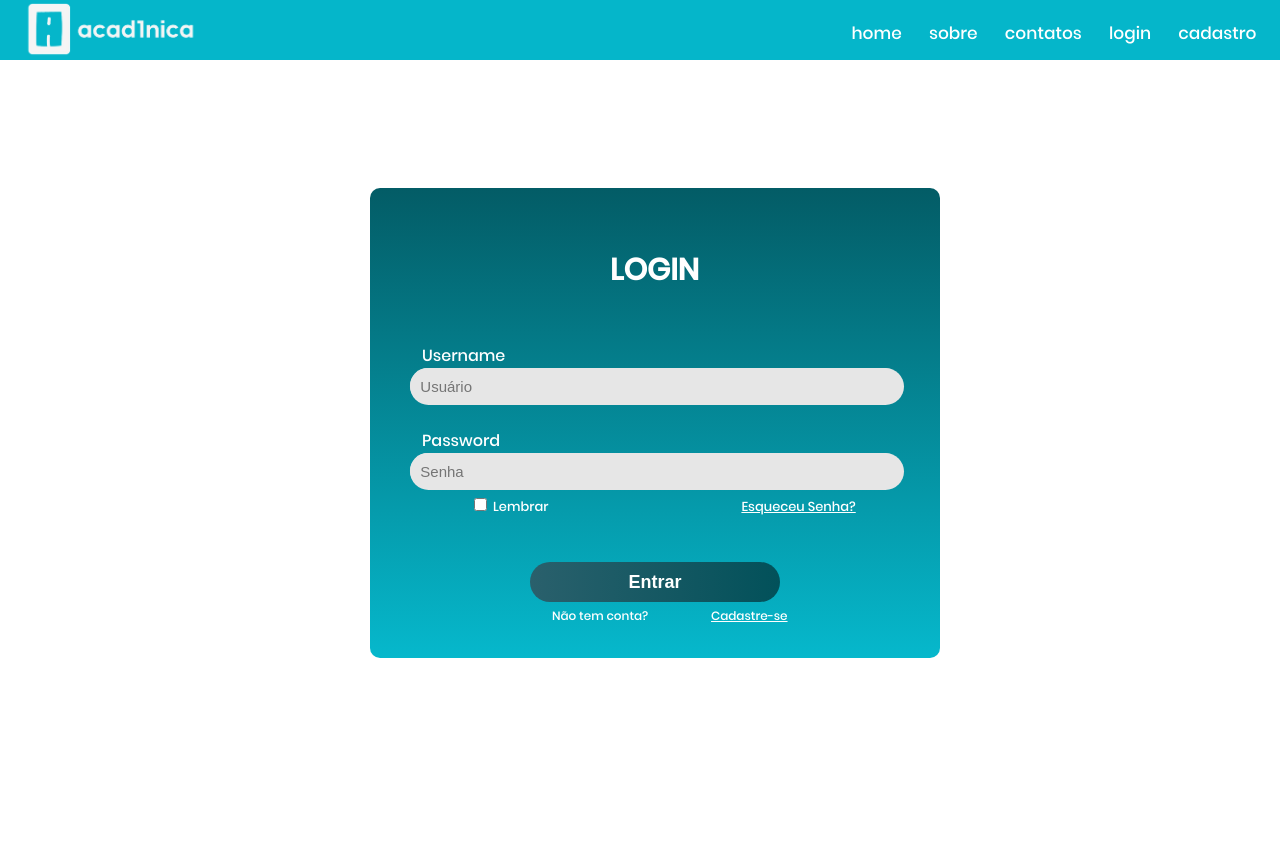
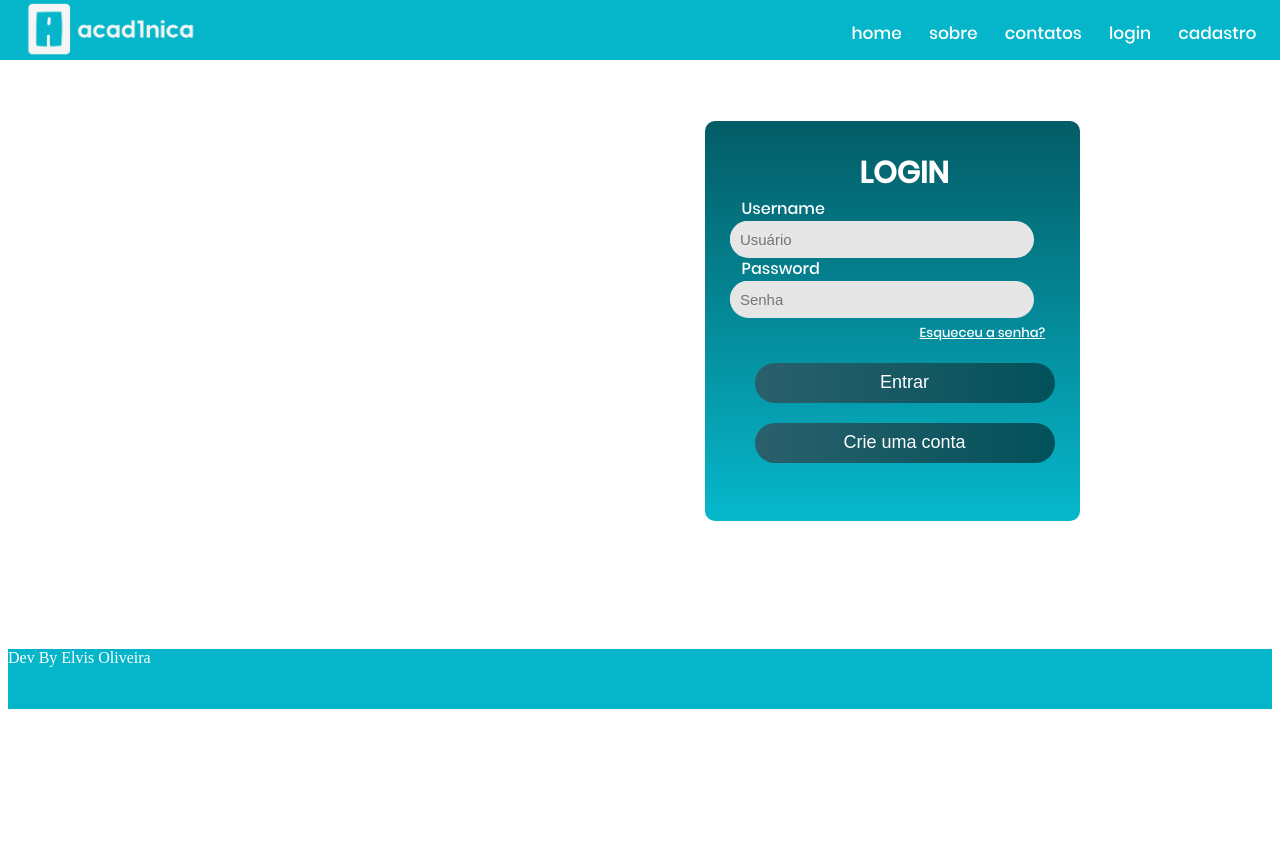
Before and after one commit to elvismota00/pagina_tcc, a PHP site: page /login.html in a window 1280 px wide. After the commit the page ends 709 px from the top, so only its background shows below. Run offline with PHP 8.4, Linux system fonts and the light colour scheme.

Commit message:
configuraçao da tela de login

```diff
--- a/login.html
+++ b/login.html
@@ -6,7 +6,7 @@
     <title>Login</title>
     <link rel="stylesheet" type="text/css" href="style.css">
 </head>
-<body>
+<body class="login">
 	<div class="container_principal">
         <header>
             <div class="logo">
@@ -34,15 +34,11 @@
                 <span class="login-title">
                     <b>LOGIN</b>
                 </span>
-                <br>
-                <br>
-                <br>
 
                 <span class="userw">Username</span>
 				<div class="input100">
 					<input class="input100" type="text" name="email" placeholder="  Usuário" required>
 				</div>
-                <br>
 
 				<span class="userw">Password</span>
 				<div class="input100">
@@ -50,33 +46,28 @@
 				</div>
 
 				<div class="text">
-					<span class="txt1">
-                        <input type="checkbox" name="Lemb" value="Lembrar">
-						<label for="lemb">Lembrar</label>
-					</span>
 					<a class="txt2" href="#">
-						Esqueceu Senha?
+						Esqueceu a senha?
 					</a>
                 </div>
 
-                <br>
-
 				<div class="btn">
 					<button class="form-btn">
-						<b>Entrar</b>
+						Entrar
 					</button>
 				</div>
 
-				<div class="text1">
-					<span class="txt3">
-						Não tem conta?
-					</span>
-					<a class="txt4" href="#">
-						Cadastre-se
-					</a>
+				<div class="btn">
+                    <button class="form-btn">
+						Crie uma conta
+					</button>
                 </div>
             </form>
         </div>
     </div>
+
+    <footer class="foot">
+        <p>Dev By Elvis Oliveira</p>
+    </footer>
 </body>
 </html>
--- a/style.css
+++ b/style.css
@@ -85,41 +85,43 @@ footer {
 
 /*------------------------login inicio---------------------------*/
 
-.boxout {
-    width: 100%;
-    min-height: 100vh;
-    display: flex;
-    flex-wrap: wrap;
+form {
     justify-content: center;
     align-items: center;
-    padding: 15px;
+}
+
+.boxout {
+    width: 100.6%;
+    min-height: 625px;
+    display: flex;
+    justify-content: right;
+    align-items: center;
     background: #ffffff;
     font-family: poppins-madium;
 }
 
 .boxin {
-    width: 550px;
+    width: 350px;
     height: 400px;
     background-image: linear-gradient(#035C66, #06B8CC);
     border-radius: 10px;
     overflow: hidden;
-
-    display: flex;
-    flex-wrap: wrap;
-    justify-content: center;
-    padding: 60px 10px 10px 10px;
-
+    margin-right: 200px;
+    padding-left: 25px;
 }
 
 .login-title {
+    padding-top: 30px;
+    padding-left: 130px;
     font-size: 30px;
     color: #ffffff;
-    padding: 10px 200px 20px;
     font-family: poppins-madium;
+    text-align: center;
+    display: flex;
 }
 
 .input100 {
-    width: 490px;
+    width: 300px;
     height: 35px;
     border-radius: 25px;
     border: 0px;
@@ -174,22 +176,17 @@ footer {
 .form-btn {
     font-family: Arial, Helvetica, sans-serif;
     font-size: 18px;
-    line-height: 1.5;
+    /* line-height: 1.5; */
     color: #fff;
     border: 0;
 
-    width: 250px;
+    width: 300px;
     height: 40px;
     border-radius: 25px;
     background-image: linear-gradient(to right, #2A606C, #02515A);
-    display: -webkit-box;
-    display: -webkit-flex;
-    display: -moz-box;
-    display: -ms-flexbox;
     display: flex;
     justify-content: center;
     align-items: center;
-    padding: 0 25px;
 }
 
 /*----------------------login fim---------------------------*/
```
